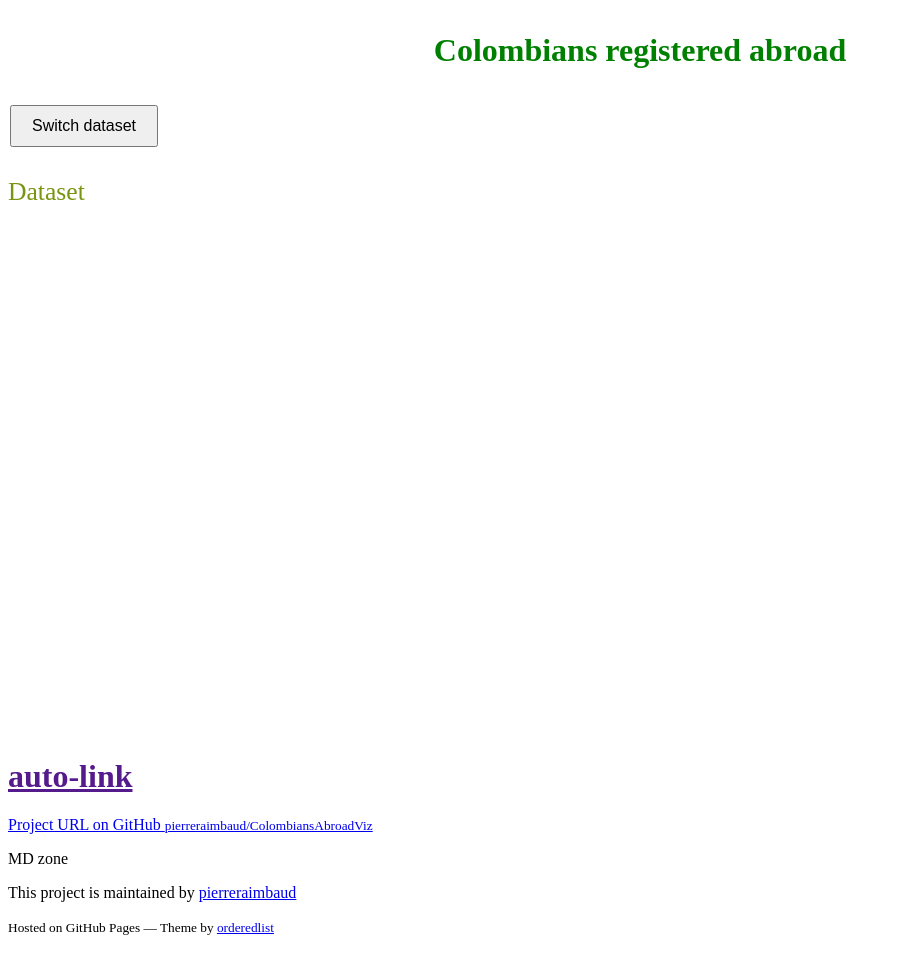
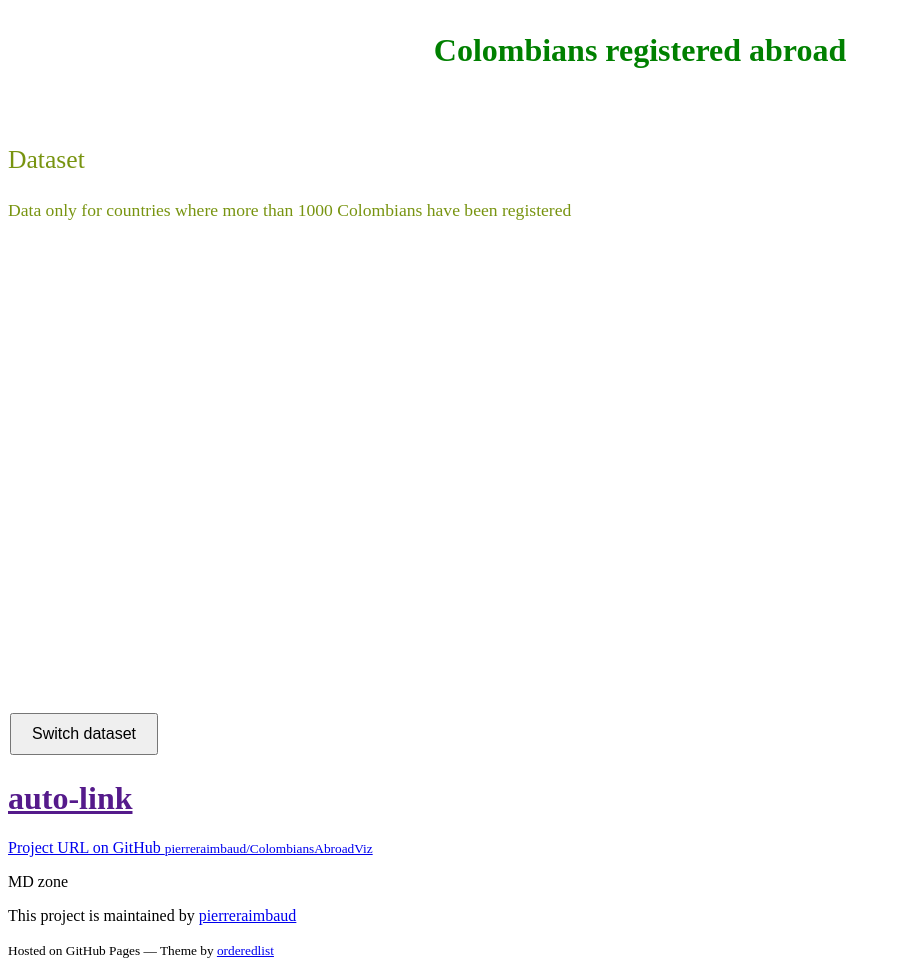
Before and after one commit to pierreraimbaud/ColombiansAbroadDataViz, a Jekyll site: the page built from README.md, in a window 1280 px wide. Shown: the whole page, without its empty margins (0-901 px from the left). Built offline with Jekyll 4.4.1, drawn with Linux system fonts in a browser that asks for light colours; our own code applies the rules of GitHub Pages for plain Markdown files; before the commit the page ends 952 px from its top, so only the background shows below that.

Commit message:
Cleaning code - last version before HTML explications 2

```diff
--- a/_layouts/default.html
+++ b/_layouts/default.html
@@ -50,9 +50,10 @@
 
     <div id = "svgcontainer">
           <h3>Colombians registered abroad</h3>
-          <button style="padding: 10px 20px; text-align: center;font-size: 16px;margin: 4px 2px;">Switch dataset</button>
           <br/>
           <p style="color:#789410;font-size:160%">Dataset</p>
+          <p style="color:#789410;font-size:110%">Data only for countries where more than 1000 Colombians have been registered</p>
+          <button style="padding: 10px 20px; text-align: center;font-size: 16px;margin: 4px 2px;">Switch dataset</button>
     </div>
 
     <script src="https://d3js.org/d3.v5.min.js"></script>
```
